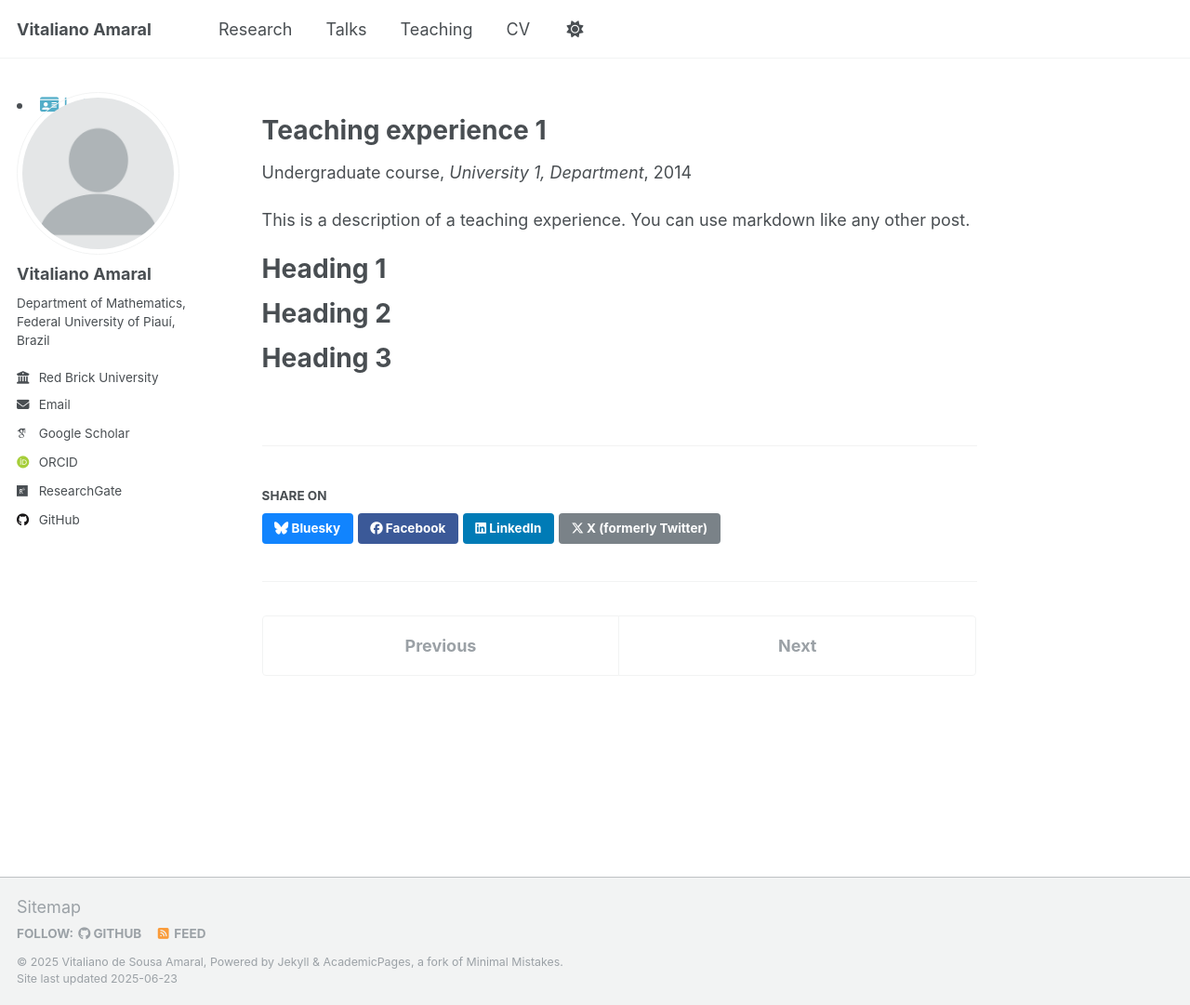
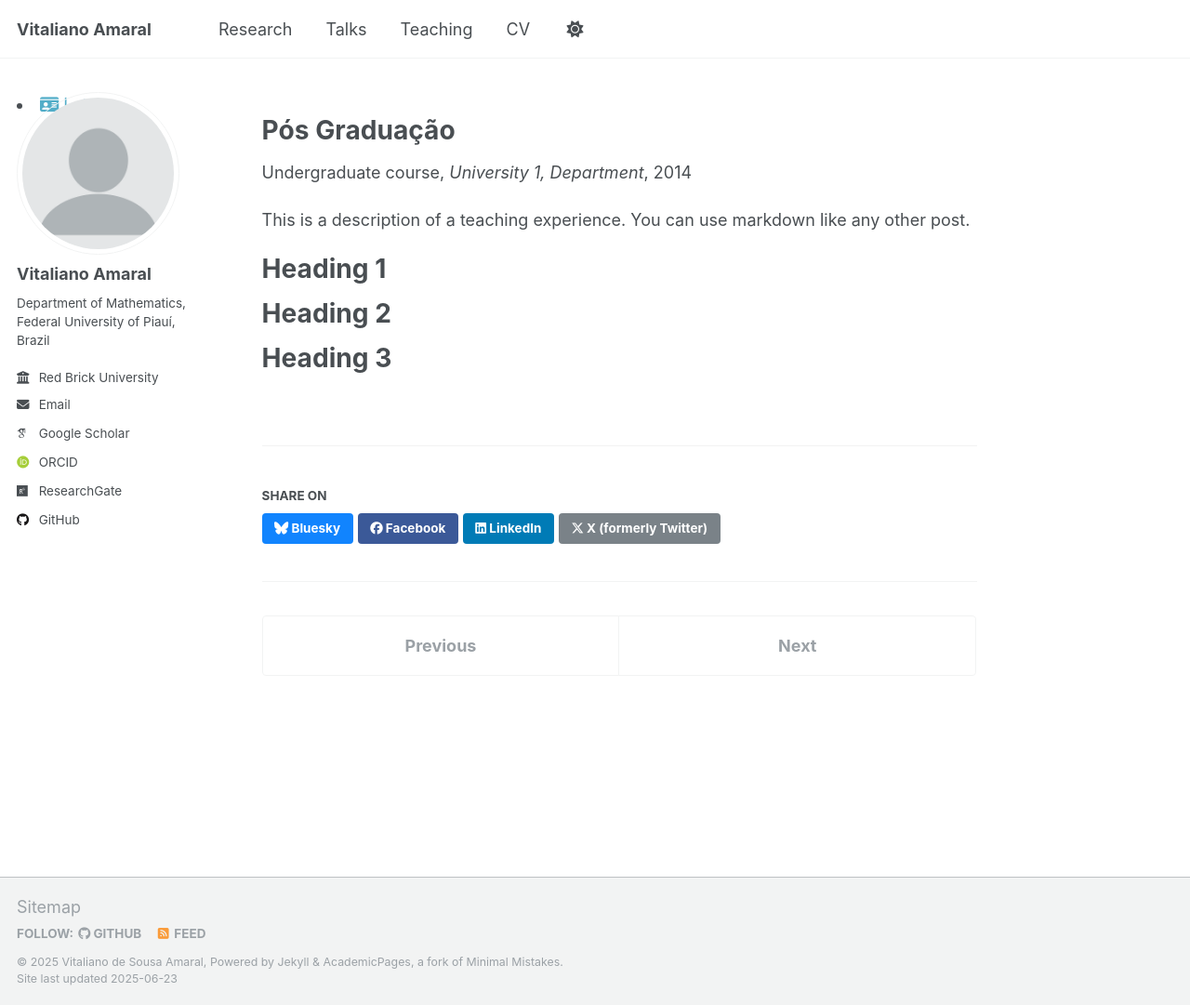
Before and after one commit to vitalianoamaral/vitalianoamaral.github.io, a Jekyll site: the page built from _teaching/2014-spring-teaching-1.md, in a window 1280 px wide and 1081 px high. Shown: the whole window at 93% size. Built offline with Jekyll 4.4.1, drawn with Linux system fonts in a browser that asks for light colours; some web fonts are replaced.

Commit message:
Update 2014-spring-teaching-1.md

```diff
--- a/_teaching/2014-spring-teaching-1.md
+++ b/_teaching/2014-spring-teaching-1.md
@@ -1,5 +1,5 @@
 ---
-title: "Teaching experience 1"
+title: "Pós Graduação"
 collection: teaching
 type: "Undergraduate course"
 permalink: /teaching/2014-spring-teaching-1
```
